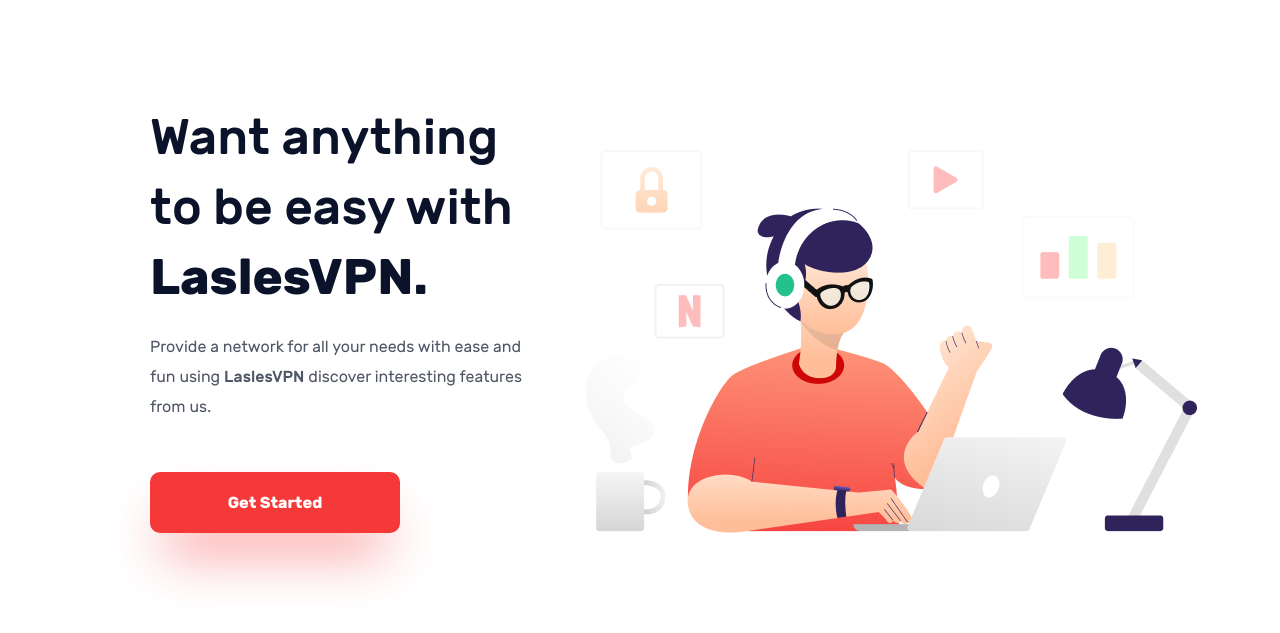
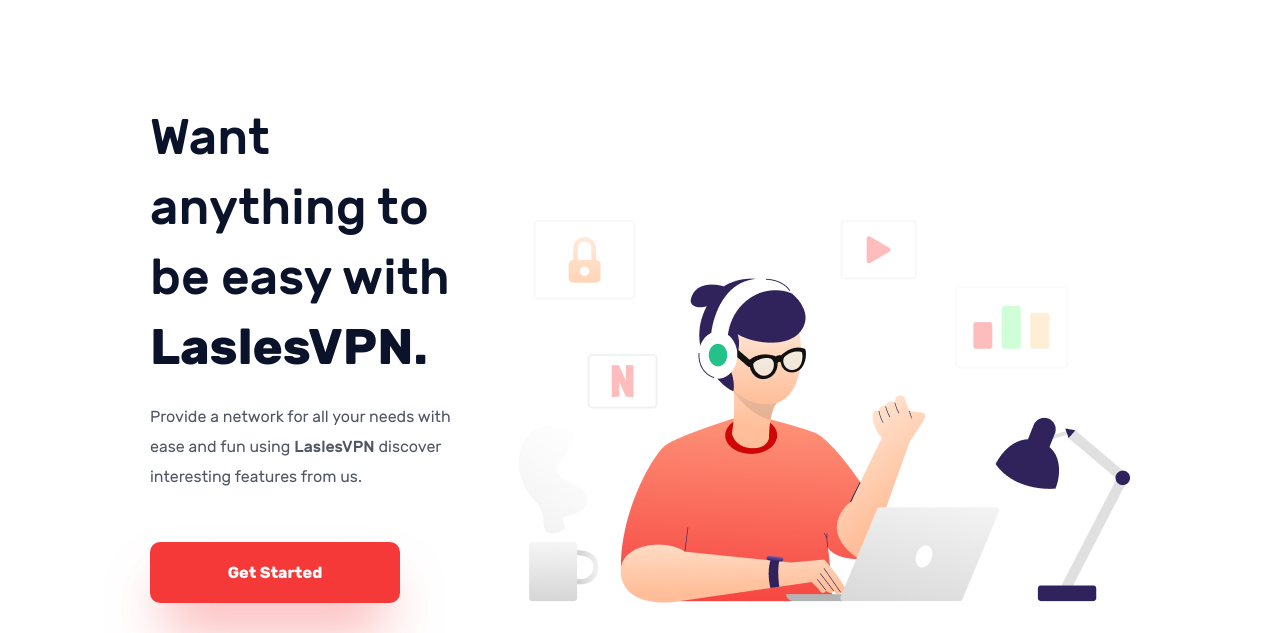
Before and after one commit to YanaWhitte/landingpage-lasles-vpn, a plain HTML site: page index.html in a window 1280 px wide. Shown: the part 104-737 px from the top of the page. Drawn offline with Linux system fonts and the light colour scheme.

Commit message:
some fixes

```diff
--- a/style.css
+++ b/style.css
@@ -69,12 +69,12 @@ header .header-nav .login .white-btn {
 header .header-content {
     padding-left: 150px;
     padding-bottom: 103px;
-    justify-content: center;
+    justify-content: space-between;
     align-items: flex-end;
 }
 
 header .header-content .left-column {
-    max-width: 555px;
+    max-width: 705px;
 }
 
 header .header-content h1 {
@@ -110,7 +110,7 @@ header .header-content .caption .bold {
 
 header .header-content .img-container {
     margin-top: 93px;
-    margin-right: 83px;
+    margin-right: 150px;
     margin-left: 40px;
 }
 
@@ -477,7 +477,7 @@ footer .column {
 }
 
 footer .logo-column {
-    flex: 1;
+    flex: 4;
     padding-left: 150px;
     width: 340px;
 }
@@ -538,7 +538,8 @@ footer .logo-column .copyright .bold {
 }
 
 footer .menu-list {
-    margin-right: 125px;
+    margin-right: 50px;
+    flex: 1;
 }
 
 footer .menu-list:last-of-type {
```
